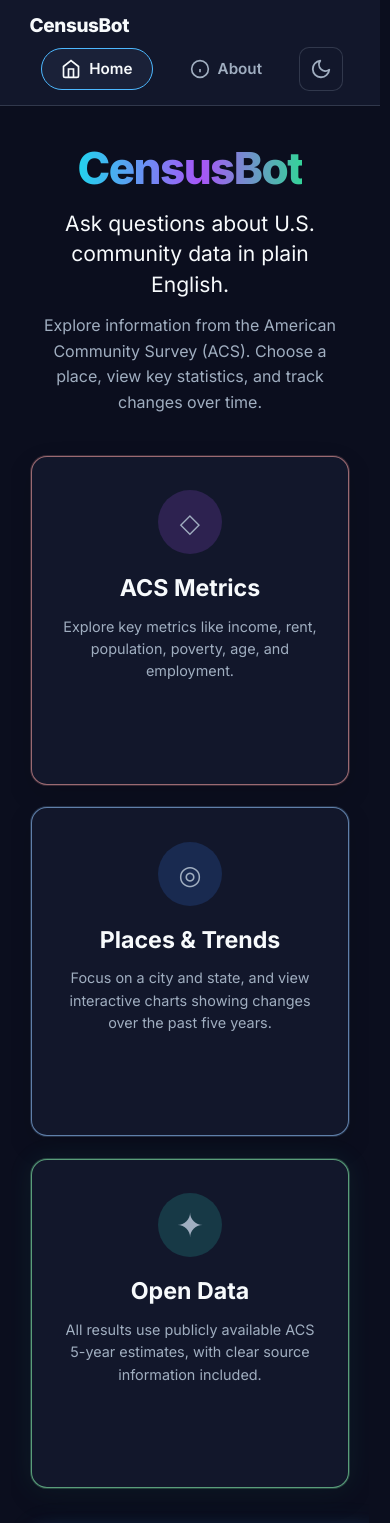
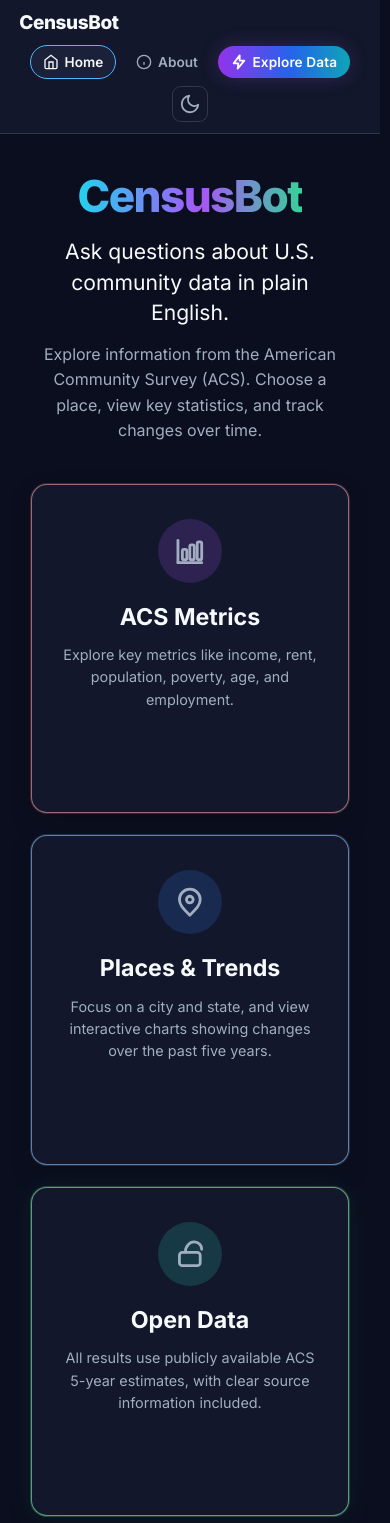
Before and after one commit to kmeixyz/census-bot, a Next.js app: page / in a window 390 px wide. Shown: the top 1523 px of the page. Built offline with nearby package versions, Linux system fonts and the light colour scheme.

Commit message:
updated UI

```diff
--- a/pages/index.js
+++ b/pages/index.js
@@ -28,7 +28,20 @@ export default function Home() {
         <div className={landing.cardGrid}>
           <article className={`${landing.featureCard} ${landing.featureCardPurple}`}>
             <div className={landing.featureCardInner}>
-              <div className={`${landing.iconCircle} ${landing.iconPurple}`}>◇</div>
+              <div className={`${landing.iconCircle} ${landing.iconPurple}`}>
+                <svg
+                  className={landing.featureIcon}
+                  viewBox="0 0 24 24"
+                  aria-hidden="true"
+                  focusable="false"
+                >
+                  <path d="M4 20V5" />
+                  <path d="M4 20H20" />
+                  <rect x="7" y="11" width="3" height="7" rx="1" />
+                  <rect x="12" y="8" width="3" height="10" rx="1" />
+                  <rect x="17" y="6" width="3" height="12" rx="1" />
+                </svg>
+              </div>
               <h2 className={landing.featureTitle}>ACS Metrics</h2>
               <p className={landing.featureBody}>
                 Explore key metrics like income, rent, population, poverty, age, and employment.
@@ -37,7 +50,17 @@ export default function Home() {
           </article>
           <article className={`${landing.featureCard} ${landing.featureCardBlue}`}>
             <div className={landing.featureCardInner}>
-              <div className={`${landing.iconCircle} ${landing.iconBlue}`}>◎</div>
+              <div className={`${landing.iconCircle} ${landing.iconBlue}`}>
+                <svg
+                  className={landing.featureIcon}
+                  viewBox="0 0 24 24"
+                  aria-hidden="true"
+                  focusable="false"
+                >
+                  <path d="M12 21C7 16.2 5 13.8 5 10.5A7 7 0 0 1 19 10.5C19 13.8 17 16.2 12 21Z" />
+                  <circle cx="12" cy="10.5" r="2.25" />
+                </svg>
+              </div>
               <h2 className={landing.featureTitle}>Places & Trends</h2>
               <p className={landing.featureBody}>
                 Focus on a city and state, and view interactive charts showing changes over the past five years.
@@ -47,7 +70,15 @@ export default function Home() {
           <article className={`${landing.featureCard} ${landing.featureCardTeal}`}>
             <div className={landing.featureCardInner}>
               <div className={`${landing.iconCircle} ${landing.iconTeal}`}>
-                <span className={landing.openDataGlyph}>✦</span>
+                <svg
+                  className={landing.featureIcon}
+                  viewBox="0 0 24 24"
+                  aria-hidden="true"
+                  focusable="false"
+                >
+                  <rect x="5" y="11" width="14" height="9" rx="2" />
+                  <path d="M9 11C9 6.9 11.8 4 15 4C17.8 4 20 6.2 20 9" />
+                </svg>
               </div>
               <h2 className={landing.featureTitle}>Open Data</h2>
               <p className={landing.featureBody}>
--- a/styles/Landing.module.css
+++ b/styles/Landing.module.css
@@ -204,9 +204,14 @@
   background: rgba(45, 212, 191, 0.18);
 }
 
-.openDataGlyph {
-  font-size: 1.25em;
-  line-height: 1;
+.featureIcon {
+  width: 1.35em;
+  height: 1.35em;
+  fill: none;
+  stroke: currentColor;
+  stroke-width: 1.9;
+  stroke-linecap: round;
+  stroke-linejoin: round;
 }
 
 .featureCardTeal:hover .iconTeal {
--- a/styles/SiteLayout.module.css
+++ b/styles/SiteLayout.module.css
@@ -188,15 +188,42 @@
   .nav {
     flex-wrap: wrap;
     row-gap: 0.65rem;
+    padding: 0.7rem 0.85rem;
   }
 
   .navTrailing {
     margin-left: 0;
     width: 100%;
     justify-content: center;
+    gap: 0.45rem;
+  }
+
+  .navLink {
+    padding: 0.5rem 0.75rem;
+    font-size: 0.85rem;
+    gap: 0.35rem;
+  }
+
+  .navLink svg {
+    width: 16px;
+    height: 16px;
   }
 
   .cta {
-    display: none;
+    display: inline-flex;
+    padding: 0.5rem 0.8rem;
+    font-size: 0.85rem;
+    gap: 0.35rem;
+  }
+
+  .ctaIcon {
+    width: 16px;
+    height: 16px;
+  }
+
+  .navTrailing > button {
+    width: 36px;
+    height: 36px;
+    border-radius: 9px;
   }
 }
```
